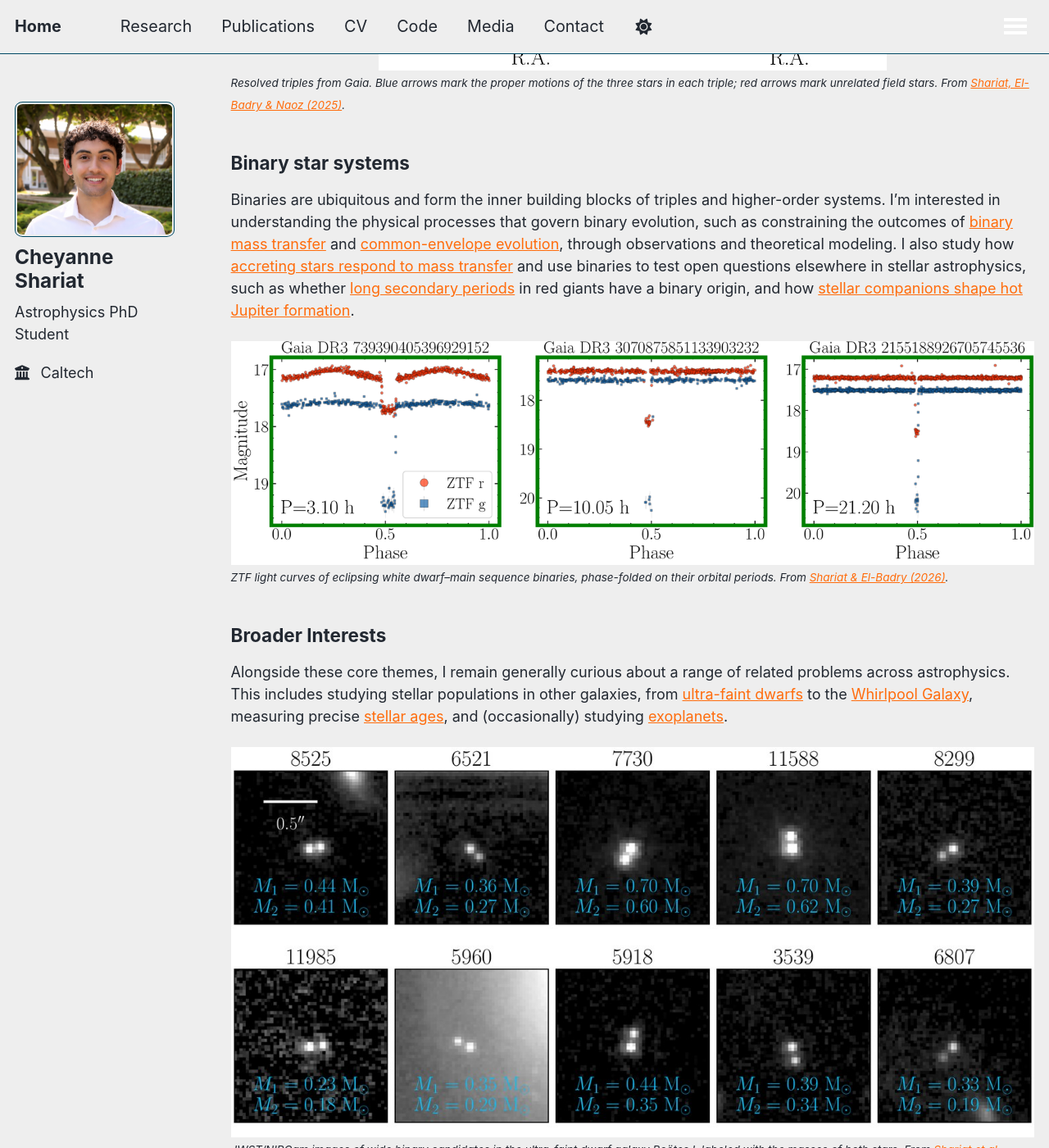
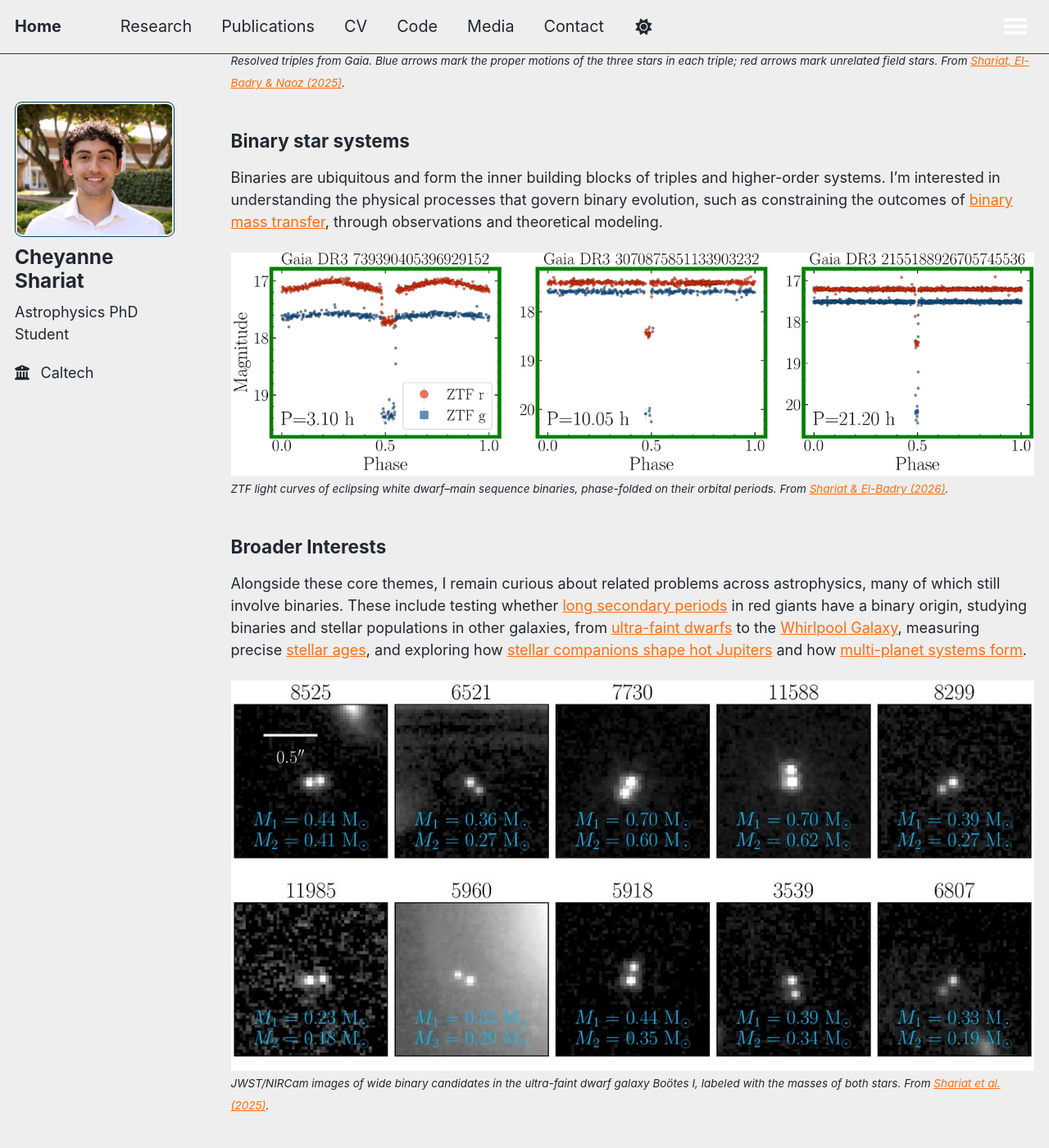
Before and after one commit to cheyanneshariat/cheyanneshariat.github.io, a Jekyll site: the page built from _pages/research.md, in a window 1280 px wide and 1400 px high, scrolled down 968 px. Shown: the whole window at 82% size. Built offline with Jekyll 4.4.1, drawn with Linux system fonts in a browser that asks for light colours; some of the changed text lies outside the part shown.

Commit message:
Research page: first-author papers only; move hot Jupiters and LSPs to broader interests
Co-Authored-By: Claude Opus 5.5 <noreply@anthropic.com>

```diff
--- a/_pages/research.md
+++ b/_pages/research.md
@@ -13,19 +13,19 @@ My work focuses on understanding the physical processes that shape the evolution
 
 
 ## Triple star systems
-Triples are [common](https://scixplorer.org/abs/2025PASP..137i4201S/abstract) and dynamically rich, offering a natural laboratory for studying [stellar mergers](https://scixplorer.org/abs/2025ApJ...978...47S/abstract), [population evolution](https://scixplorer.org/abs/2023ApJ...955L..14S/abstract), and the origins of [exotic](https://scixplorer.org/abs/2026ApJ..1000L..17S/abstract) [stellar](https://scixplorer.org/abs/2025ApJ...983..115S/abstract) [phenomena](https://scixplorer.org/abs/2025PASP..137g4201S/abstract), including [gravitational-wave sources for LISA](https://scixplorer.org/abs/2025ApJ...995...27X/abstract). Much of my work on triples is carried out in collaboration with [Smadar Naoz](https://snaoz.astro.ucla.edu/), focusing on how 3-body dynamics couple to stellar evolution and mass transfer.
+Triples are [common](https://scixplorer.org/abs/2025PASP..137i4201S/abstract) and dynamically rich, offering a natural laboratory for studying [stellar mergers](https://scixplorer.org/abs/2025ApJ...978...47S/abstract), [population evolution](https://scixplorer.org/abs/2023ApJ...955L..14S/abstract), and the origins of [exotic](https://scixplorer.org/abs/2026ApJ..1000L..17S/abstract) [stellar](https://scixplorer.org/abs/2025ApJ...983..115S/abstract) [phenomena](https://scixplorer.org/abs/2025PASP..137g4201S/abstract). Much of my work on triples is carried out in collaboration with [Smadar Naoz](https://snaoz.astro.ucla.edu/), focusing on how 3-body dynamics couple to stellar evolution and mass transfer.
 
 ![Pan-STARRS images of four resolved triples from Gaia, with proper-motion arrows](/images/research/gaia_resolved_triples.jpg){: .align-center width="620px"}
 *<small>Resolved triples from <em>Gaia</em>. Blue arrows mark the proper motions of the three stars in each triple; red arrows mark unrelated field stars. From <a href="https://scixplorer.org/abs/2025PASP..137i4201S/abstract">Shariat, El-Badry &amp; Naoz (2025)</a>.</small>*
 
 ## Binary star systems
-Binaries are ubiquitous and form the inner building blocks of triples and higher-order systems. I'm interested in understanding the physical processes that govern binary evolution, such as constraining the outcomes of [binary mass transfer](https://scixplorer.org/abs/2026PASP..138c4202S/abstract) and [common-envelope evolution](https://scixplorer.org/abs/2026arXiv260712034Y/abstract), through observations and theoretical modeling. I also study how [accreting stars respond to mass transfer](https://scixplorer.org/abs/2026PASP..138h4202B/abstract) and use binaries to test open questions elsewhere in stellar astrophysics, such as whether [long secondary periods](https://scixplorer.org/abs/2026PASP..138e4202S/abstract) in red giants have a binary origin, and how [stellar companions shape hot Jupiter formation](https://scixplorer.org/abs/2026arXiv260919249S/abstract).
+Binaries are ubiquitous and form the inner building blocks of triples and higher-order systems. I'm interested in understanding the physical processes that govern binary evolution, such as constraining the outcomes of [binary mass transfer](https://scixplorer.org/abs/2026PASP..138c4202S/abstract), through observations and theoretical modeling.
 
 ![ZTF light curves of three eclipsing white dwarf-main sequence binaries](/images/research/pceb_eclipsing_lightcurves.png){: .align-center width="100%"}
 *<small>ZTF light curves of eclipsing white dwarf&ndash;main sequence binaries, phase-folded on their orbital periods. From <a href="https://scixplorer.org/abs/2026PASP..138c4202S/abstract">Shariat &amp; El-Badry (2026)</a>.</small>*
 
 ## Broader Interests
-Alongside these core themes, I remain generally curious about a range of related problems across astrophysics. This includes studying stellar populations in other galaxies, from [ultra-faint dwarfs](https://scixplorer.org/abs/2025PASP..137j4103S/abstract) to the [Whirlpool Galaxy](https://scixplorer.org/abs/2026arXiv260919268S/abstract), measuring precise [stellar ages](https://scixplorer.org/abs/2026OJAp....962534S/abstract), and (occasionally) studying [exoplanets](https://scixplorer.org/abs/2024ApJ...964L..13S/abstract).
+Alongside these core themes, I remain curious about related problems across astrophysics, many of which still involve binaries. These include testing whether [long secondary periods](https://scixplorer.org/abs/2026PASP..138e4202S/abstract) in red giants have a binary origin, studying binaries and stellar populations in other galaxies, from [ultra-faint dwarfs](https://scixplorer.org/abs/2025PASP..137j4103S/abstract) to the [Whirlpool Galaxy](https://scixplorer.org/abs/2026arXiv260919268S/abstract), measuring precise [stellar ages](https://scixplorer.org/abs/2026OJAp....962534S/abstract), and exploring how [stellar companions shape hot Jupiters](https://scixplorer.org/abs/2026arXiv260919249S/abstract) and how [multi-planet systems form](https://scixplorer.org/abs/2024ApJ...964L..13S/abstract).
 
 ![JWST/NIRCam images of ten wide binary candidates in the Bootes I dwarf galaxy](/images/research/booI_wide_binaries_jwst.jpg){: .align-center width="100%"}
 *<small><em>JWST</em>/NIRCam images of wide binary candidates in the ultra-faint dwarf galaxy Bo&ouml;tes I, labeled with the masses of both stars. From <a href="https://scixplorer.org/abs/2025PASP..137j4103S/abstract">Shariat et al. (2025)</a>.</small>*
```
